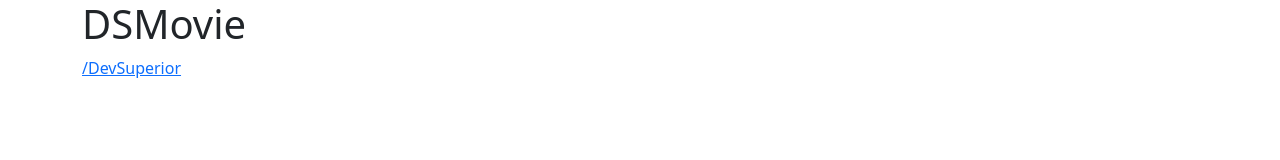
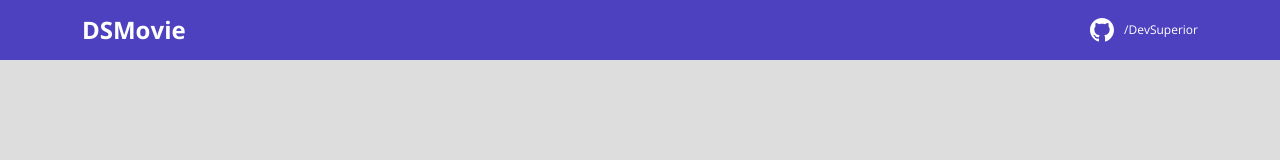
Before and after one commit to atilaborges/dsmovie, a plain HTML site: page index.html in a window 1280 px wide. Drawn offline with nearby package versions, Linux system fonts and the light colour scheme.

Commit message:
Barra superior PARTE 2

```diff
--- a/index.html
+++ b/index.html
@@ -1,22 +1,29 @@
 <!DOCTYPE html>
 <html lang="pt-br">
+
 <head>
     <meta charset="UTF-8">
     <meta http-equiv="X-UA-Compatible" content="IE=edge">
     <meta name="viewport" content="width=device-width, initial-scale=1.0">
     <title>DSMovie</title>
 
-    <link href="https://cdn.jsdelivr.net/npm/bootstrap@5.1.3/dist/css/bootstrap.min.css" rel="stylesheet" integrity="sha384-1BmE4kWBq78iYhFldvKuhfTAU6auU8tT94WrHftjDbrCEXSU1oBoqyl2QvZ6jIW3" crossorigin="anonymous">
+    <link href="https://cdn.jsdelivr.net/npm/bootstrap@5.1.3/dist/css/bootstrap.min.css" rel="stylesheet"
+        integrity="sha384-1BmE4kWBq78iYhFldvKuhfTAU6auU8tT94WrHftjDbrCEXSU1oBoqyl2QvZ6jIW3" crossorigin="anonymous">
 
-    <link rel="stylesheet" href="css/stylesheet.css">
+    <link rel="stylesheet" href="styles.css">
 
 </head>
+
 <body>
     <header>
         <nav class="container">
             <h1>DSMovie</h1>
-            <a href="https://github.com/devsuperior">/DevSuperior</a>
+            <div class="dsmovie-contact-container">
+                <img src="img/Github.svg" alt="Github">
+                <a href="https://github.com/devsuperior">/DevSuperior</a>
+            </div>
         </nav>
     </header>
 </body>
+
 </html>
--- a/styles.css
+++ b/styles.css
@@ -1,17 +1,30 @@
 @import url('https://fonts.googleapis.com/css2?family=Open+Sans:wght@400;700&display=swap');
 
+:root {
+    --bg-gray: #ddd;
+    --color-primay: #4D41C0;
+    --white: #ffff;
+}
+
 * {
+    margin: 0;
     box-sizing: border-box;
     font-family: 'Open Sans', sans-serif;
 }
 
+h1, h2, h3, h4, h5, h6{
+    margin: 0;
+}
 html, body {
-    background-color: #ddd;
+    background-color: var(--bg-gray);
 }
 
 header {
-    background-color:#4D41C0;
-    color:#fff;
+    background-color:var(--color-primay);
+    color: var(--white);
+    height: 60px;
+    display: flex;
+    align-items: center;
 }
 
 nav {
@@ -20,7 +33,24 @@ nav {
     justify-content: space-between;
 }
 
+nav h1 {
+font-size: 24px;
+font-weight: 700;
+}
+
+nav a {
+    font-size: 12px;
+    font-weight: 400;
+}
 a, a:hover {
     text-decoration: none;
     color: unset;
 }
+
+.dsmovie-contact-container {
+display: flex;
+align-items: center;
+}
+.dsmovie-contact-container img {
+    margin-right: 10px;
+}
```
Also changed, not shown: img/Github.svg (added).
